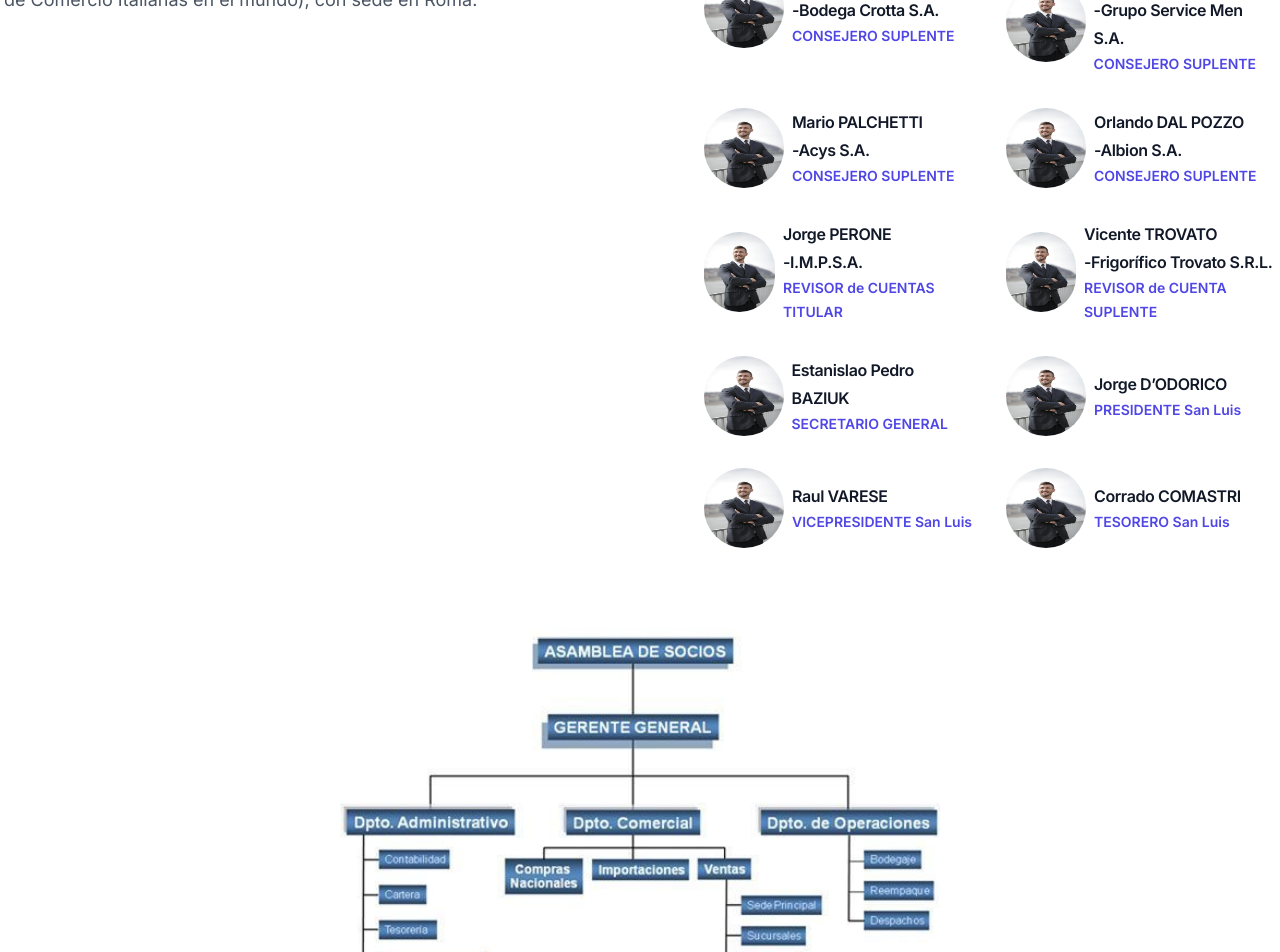
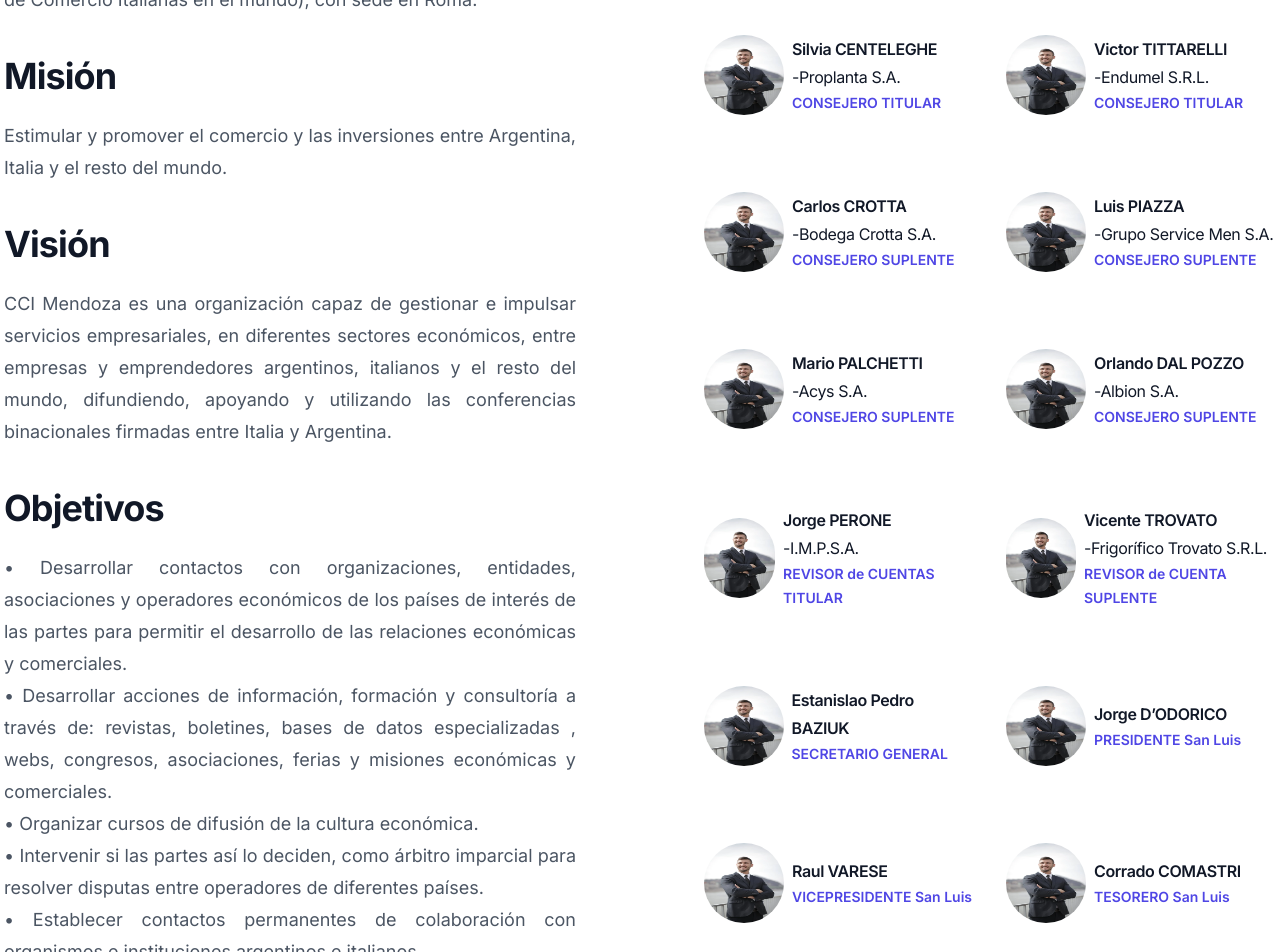
Before and after one commit to JoaquinFarah/cci, a Next.js app: page /es/about in a window 1280 px wide. Shown: the part 720-1672 px from the top of the page. Built offline with nearby package versions, Linux system fonts and the light colour scheme.

Commit message:
Message add

```diff
--- a/messages/es.json
+++ b/messages/es.json
@@ -80,8 +80,23 @@
      "description1": "Fue fundada el 17 de abril de 1989 y reconocida oficialmente por el Gobierno Italiano por Decreto del Ministerio de Comercio Exterior el 17 de mayo de 1999.",
      "description2":"Tiene como objetivo principal el desarrollo de las relaciones empresarias, comerciales, industriales, tecnológicas, formativas y culturales entre Argentina e Italia, como así también con todos los países donde tienen sede las Cámaras de Comercio Italianas en el mundo.",
      "description3":"Para ello la CCI Mendoza brinda asistencia, información económica, comercial y tecnológica, activa contactos, organiza misiones, participa en ferias y otros eventos y potenciando toda acción a favor del crecimiento y desarrollo regional.",
-     "description4":"Es miembro activo de 'Assocamerestero' (Asociación de Cámaras de Comercio Italianas en el mundo), con sede en Roma."
+     "description4":"Es miembro activo de 'Assocamerestero' (Asociación de Cámaras de Comercio Italianas en el mundo), con sede en Roma.",
 
+     "title": "Misión",
+     "descriptiontitle": "Estimular y promover el comercio y las inversiones entre Argentina, Italia y el resto del mundo.",
+
+     "title1": "Visión",
+     "descriptiontitle1": "CCI Mendoza es una organización capaz de gestionar e impulsar servicios empresariales, en diferentes sectores económicos, entre empresas y emprendedores argentinos, italianos y el resto del mundo, difundiendo, apoyando y utilizando las conferencias binacionales firmadas entre Italia y Argentina.",
+
+     "title2": "Principios y Valores",
+     "descriptiontitle2": "La CCI Mendoza apoya los siguientes principios y valores que forman la ética de nuestra asociación: Legalidad, Integridad y Honestidad.",
+
+     "title3": "Objetivos",
+     "descriptiontitle3": "• Desarrollar contactos con organizaciones, entidades, asociaciones y operadores económicos de los países de interés de las partes para permitir el desarrollo de las relaciones económicas y comerciales.",
+     "descriptiontitle31": "• Desarrollar acciones de información, formación y consultoría a través de: revistas, boletines, bases de datos especializadas , webs, congresos, asociaciones, ferias y misiones económicas y comerciales.",
+     "descriptiontitle32": "• Organizar cursos de difusión de la cultura económica.",
+     "descriptiontitle33": "• Intervenir si las partes así lo deciden, como árbitro imparcial para resolver disputas entre operadores de diferentes países.",
+     "descriptiontitle34": "• Establecer contactos permanentes de colaboración con organismos e instituciones argentinos e italianos."
 
     },
 
--- a/messages/it.json
+++ b/messages/it.json
@@ -80,7 +80,23 @@
      "description1": "È stata fondata il 17 aprile 1989 e ufficialmente riconosciuta dal Governo Italiano con Decreto del Ministero del Commercio Estero del 17 maggio 1999.",
      "description2": "Il suo obiettivo principale è lo sviluppo delle relazioni imprenditoriali, commerciali, industriali, tecnologiche, formative e culturali tra l'Argentina e l'Italia, nonché con tutti i Paesi in cui hanno sede le Camere di Commercio italiane nel mondo.",
      "description3": "A tal fine, la CCI Mendoza fornisce assistenza, informazioni economiche, commerciali e tecnologiche, attiva contatti, organizza missioni, partecipa a fiere e altri eventi e promuove tutte le azioni a favore della crescita e dello sviluppo regionale.",
-     "description4": "È membro attivo di 'Assocamerestero' (Associazione delle Camere di Commercio Italiane nel Mondo), con sede a Roma."
+     "description4": "È membro attivo di 'Assocamerestero' (Associazione delle Camere di Commercio Italiane nel Mondo), con sede a Roma.",
+
+     "title": "Missione",
+     "descriptiontitle": "Stimolare e promuovere il commercio e gli investimenti tra Argentina, Italia e il resto del mondo.",
+
+     "title1": "Visione",
+     "descriptiontitle1": "CCI Mendoza è un'organizzazione in grado di gestire e promuovere servizi alle imprese, in diversi settori economici, tra aziende e imprenditori argentini, italiani e il resto del mondo, diffondendo, sostenendo e utilizzando le conferenze binazionali firmate tra Italia e Argentina.",
+
+     "title2": "Principi e valori",
+     "descriptiontitle2": "La CCI Mendoza sostiene i seguenti principi e valori che formano l'etica della nostra associazione: Legalità, Integrità e Onestà.",
+
+     "title3": "Obiettivi",
+     "descriptiontitle3": "• Sviluppare contatti con organizzazioni, enti, associazioni e operatori economici nei paesi di interesse delle parti per consentire lo sviluppo delle relazioni economiche e commerciali.",
+     "descriptiontitle31": "• Sviluppare azioni di informazione, formazione e consulenza attraverso: riviste, bollettini, banche dati specializzate, siti web, convegni, associazioni, fiere e missioni economiche e commerciali.",
+     "descriptiontitle32": "• Organizzare corsi per diffondere la cultura economica.",
+     "descriptiontitle33": "• Intervenire, se le parti lo decidono, come arbitro imparziale per risolvere le controversie tra operatori di paesi diversi.",
+     "descriptiontitle34": "• Stabilire contatti di collaborazione permanente con organizzazioni e istituzioni argentine e italiane."
 
 
     },
--- a/src/app/[locale]/about/page.tsx
+++ b/src/app/[locale]/about/page.tsx
@@ -144,8 +144,22 @@ export default function AboutPage() {
             {t('description2')}<br/>
             {t('description3')}<br/>
             {t('description4')}<br/>
-
-
+          </p>
+          <h2 className="text-3xl mt-10 font-bold tracking-tight text-gray-900 sm:text-4xl">{t('title')}</h2>
+          <p className="mt-6 text-lg leading-8 text-gray-600 text-justify">
+            {t('descriptiontitle')}<br/>
+          </p>
+          <h2 className="text-3xl mt-10 font-bold tracking-tight text-gray-900 sm:text-4xl">{t('title1')}</h2>
+          <p className="mt-6 text-lg leading-8 text-gray-600 text-justify">
+            {t('descriptiontitle1')}<br/>
+          </p>
+          <h2 className="text-3xl mt-10 font-bold tracking-tight text-gray-900 sm:text-4xl">{t('title3')}</h2>
+          <p className="mt-6 text-lg leading-8 text-gray-600 text-justify">
+            {t('descriptiontitle3')}<br/>
+            {t('descriptiontitle31')}<br/>
+            {t('descriptiontitle32')}<br/>
+            {t('descriptiontitle33')}<br/>
+            {t('descriptiontitle34')}<br/>
           </p>
         </div>
         <ul role="list" className="grid gap-x-8 gap-y-12 sm:grid-cols-2 sm:gap-y-8 xl:col-span-1">
@@ -155,7 +169,7 @@ export default function AboutPage() {
                 <img alt="" src={person.imageUrl} className="h-20 w-20 rounded-full" />
                 <div>
                   <h3 className="text-base font-semibold leading-7 tracking-tight text-gray-900">{person.name}</h3>
-                  <h3 className="text-base font-semibold leading-7 tracking-tight text-gray-900">{person.company}</h3>
+                  <h3 className="text-base leading-7 tracking-tight text-gray-900">{person.company}</h3>
                   <p className="text-sm font-semibold leading-6 text-indigo-600">{person.role}</p>
                 </div>
               </div>
```
